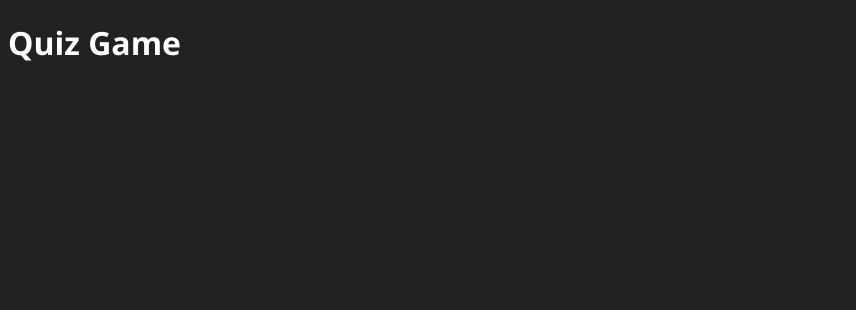
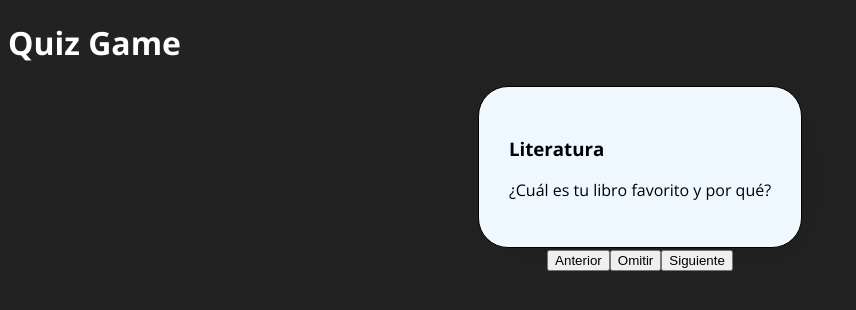
Before and after one commit to francobalich/QuizGame, a React (Vite) app: page / in a window 1280 px wide. Shown: the top 310 px of the page, without its empty margins (0-856 px from the left). Built offline with nearby package versions, Linux system fonts and the light colour scheme.

Commit message:
Feat: Add game

```diff
--- a/src/App.jsx
+++ b/src/App.jsx
@@ -1,10 +1,12 @@
 import './App.css'
+import { Game } from './components/Game/Game'
 
 function App() {
 
   return (
     <>
       <h1>Quiz Game</h1>
+      <Game />
     </>
   )
 }
--- /dev/null
+++ b/src/components/Game/Game.css
@@ -0,0 +1,7 @@
+.gameContainer{
+  display: flex;
+  justify-content: center;
+  align-items: center;
+  width: 100%;
+  flex-direction: column;
+}
--- /dev/null
+++ b/src/components/Game/Game.jsx
@@ -0,0 +1,34 @@
+import { useEffect, useState } from 'react'
+import { Card } from '../Card/Card'
+import './Game.css'
+import questionData from '../../data/questions.json'
+
+export const Game = () => {
+  const [animation, setAnimation] = useState('')
+  const [questionValue, setQuestionValue] = useState([{}])
+  const handlePrevius = () => {
+    setAnimation('cardToLeft')
+    setTimeout(() => { }, 1000)
+  }
+  const handleOmit = () => {
+
+  }
+  const handleNext = () => {
+    setAnimation('cardToRight')
+  }
+  useEffect(() => {
+    setQuestionValue(questionData[0])
+  }, [])
+  useEffect(() => {
+  }, [questionValue])
+  return (
+    <section className='gameContainer'>
+      <Card animation={animation} title={questionValue.theme} text={questionValue.question} />
+      <div>
+        <button onClick={handlePrevius}>Anterior</button>
+        <button onClick={handleOmit}>Omitir</button>
+        <button onClick={handleNext}>Siguiente</button>
+      </div>
+    </section>
+  )
+}
```
